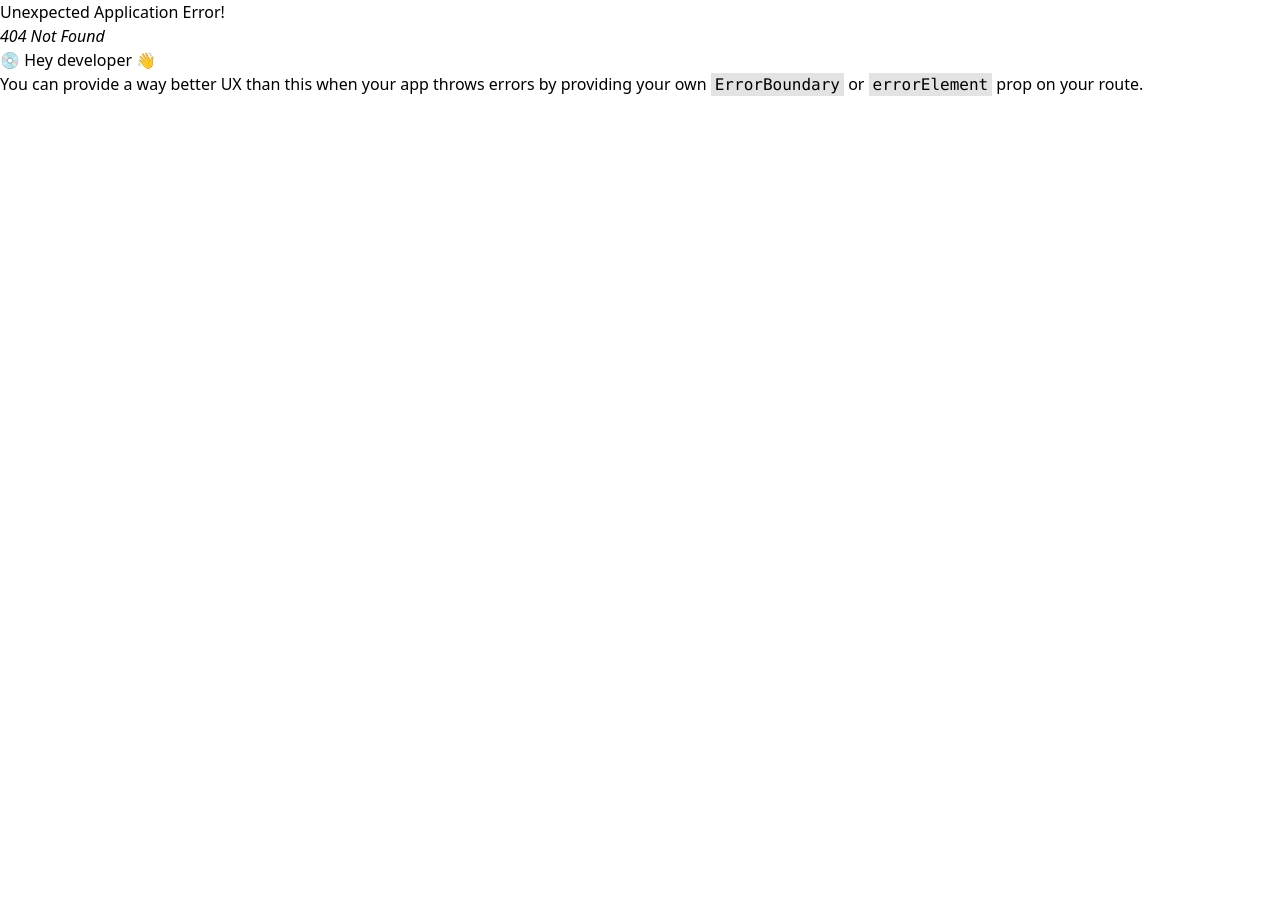
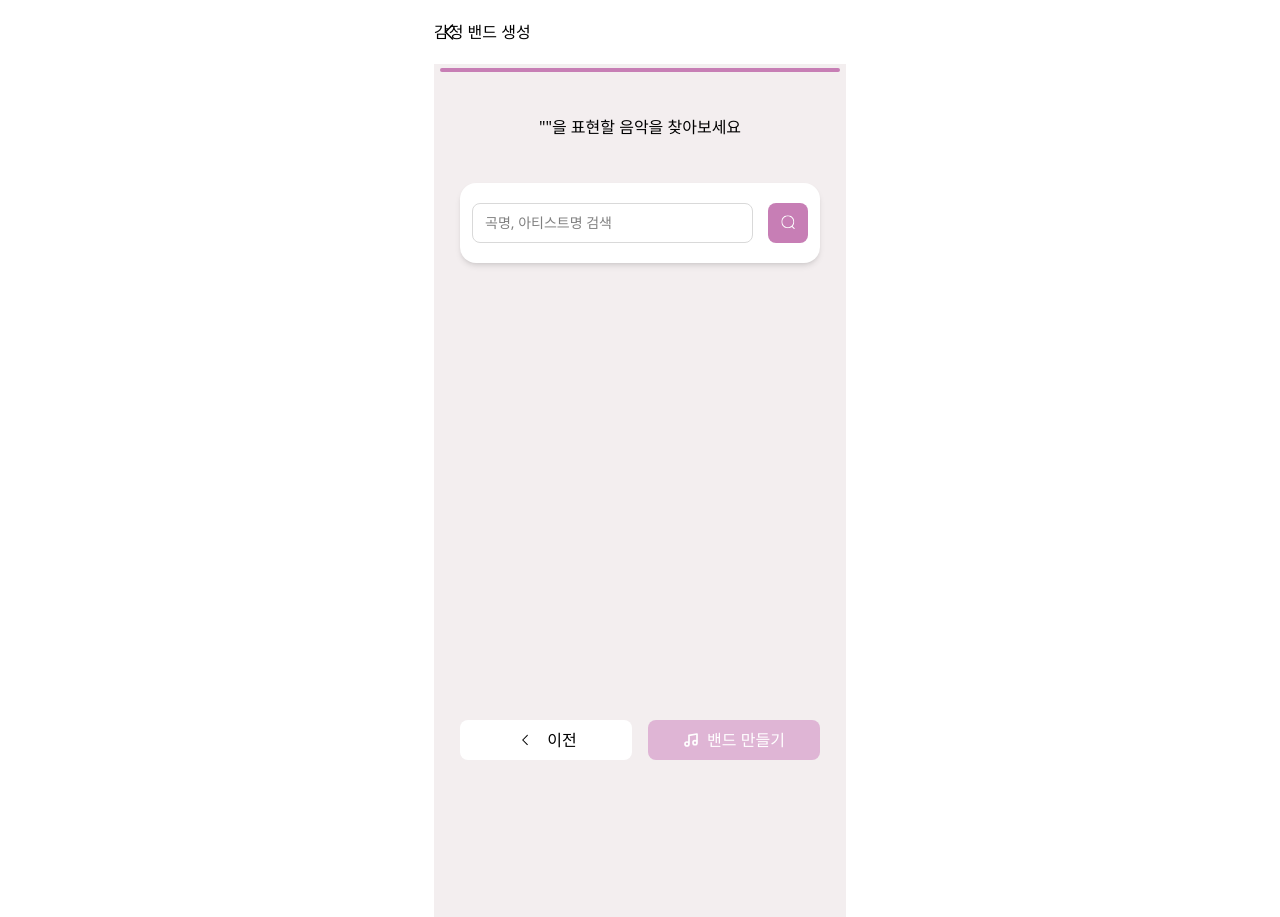
Before and after one commit to qkrxogmla/kummit-Frontend, a React (Vite) app: page /addmusic in a window 1280 px wide. Before the commit this address had no page. Before the commit the page ends 800 px from the top, so only its background shows below. Built offline with nearby package versions, Linux system fonts and the light colour scheme.

Commit message:
[feat]CreateBandPage2 완성- api연결 전

```diff
--- a/src/pages/CreateBand/CreateBandPage.tsx
+++ b/src/pages/CreateBand/CreateBandPage.tsx
@@ -1,5 +1,6 @@
 import UpperNavBar from "../../components/UpperNavBar";
 import { useState } from "react";
+import { useNavigate } from "react-router-dom";
 
 const CreateBandPage = () => {
   const [selectedEmotion, setSelectedEmotion] = useState("");
@@ -16,13 +17,15 @@ const CreateBandPage = () => {
     "분노",
     "불안",
   ];
+  const navigate = useNavigate();
+
   return (
     <div className="flex justify-center">
       <div className="w-[412px] h-[917px] bg-[#F3EEEF]">
         <UpperNavBar isCanBack={true} text="감정 밴드 만들기" />
         <div className="flex justify-center mt-1 mx-[2px] gap-[5px]">
-          <p className="w-[195px] h-1 bg-[#C77EB5]"></p>
-          <p className="w-[195px] h-1 bg-[#D9D9D9]"></p>
+          <p className="w-[195px] h-1 bg-[#C77EB5] rounded-lg"></p>
+          <p className="w-[195px] h-1 bg-[#D9D9D9] rounded-lg"></p>
         </div>
         <div className="flex items-center mb-6 pt-[38px]">
           <img src="./icons/pencil.svg" className="ml-[59px] w-6 h-6 " />
@@ -82,8 +85,12 @@ const CreateBandPage = () => {
 
           <button
             className={`fixed bottom-[40px] left-1/2 transform -translate-x-1/2 w-[347px] h-[40px] py-3 text-white rounded-[8px] flex items-center justify-center ${
-              selectedEmotion ? "bg-[#C77EB5]" : "bg-[#dfb5d5]"
+              selectedEmotion ? "bg-[#C77EB5] cursor-pointer" : "bg-[#dfb5d5]"
             }`}
+            disabled={!selectedEmotion}
+            onClick={() =>
+              navigate("/addmusic", { state: { selectedEmotion } })
+            }
           >
             다음 단계
           </button>
--- /dev/null
+++ b/src/pages/CreateBand/CreateBandPage2.tsx
@@ -0,0 +1,56 @@
+import UpperNavBar from "../../components/UpperNavBar";
+import { useState } from "react";
+import { useNavigate, useLocation } from "react-router-dom";
+
+const CreateBandPage2 = () => {
+  const [music, setMusic] = useState<string | null>(null);
+  const location = useLocation();
+  const { selectedEmotion } = location.state || {};
+  const navigate = useNavigate();
+
+  return (
+    <div className="flex justify-center">
+      <div className="w-[412px] h-[917px] bg-[#F3EEEF]">
+        <UpperNavBar isCanBack={true} text="감정 밴드 생성" />
+        <div className="flex justify-center mt-1 mx-[2px] gap-[5px] ">
+          <p className="w-[400px] h-1 bg-[#C77EB5] rounded-lg"></p>
+        </div>
+        <div className="flex flex-col items-center relative">
+          <p className="my-[43px] text-lg text-[16px]">
+            "{selectedEmotion}"을 표현할 음악을 찾아보세요
+          </p>
+          <div className="w-[360px] flex justify-center items-center bg-white px-[12px] py-[20px] gap-[15px] rounded-2xl shadow-md">
+            <input
+              className="w-[281px] h-[40px] border  border-[#D9D9D9] rounded-lg px-3 py-1 text-[14px] focus:outline-none focus:border-[#979797]"
+              placeholder="곡명, 아티스트명 검색"
+            ></input>
+            <div className="w-10 h-10 bg-[#C77EB5] rounded-lg inline-flex justify-center items-center">
+              <img src="./icons/search.svg" />
+            </div>
+          </div>
+          <div className="fixed bottom-[40px] left-1/2 transform -translate-x-1/2 flex justify-center gap-4">
+            <button
+              className="w-[172px] h-[40px] py-3 bg-white text-303030; rounded-[8px] flex items-center justify-center"
+              onClick={() => navigate(-1)}
+            >
+              <img className="w-5 h-5 mr-3" src="./icons/button_back.svg" />{" "}
+              이전
+            </button>
+            <button
+              className={`w-[172px] h-[40px] py-3 text-white rounded-[8px] flex items-center justify-center ${
+                music ? "cursor-pointer bg-[#C77EB5]" : "bg-[#dfb5d5]"
+              }`}
+              disabled={!music}
+              onClick={() => navigate("/home")}
+            >
+              <img className="w-4 h-4 mr-2" src="./icons/Music-on.svg" />
+              밴드 만들기
+            </button>
+          </div>
+        </div>
+      </div>
+    </div>
+  );
+};
+
+export default CreateBandPage2;
```
Also changed, not shown: src/routes/route.tsx (+44 -23 lines), public/icons/search.svg (added).
